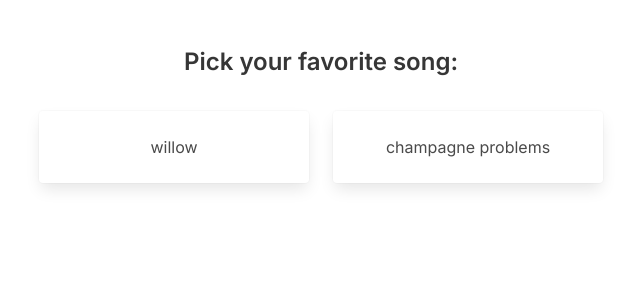
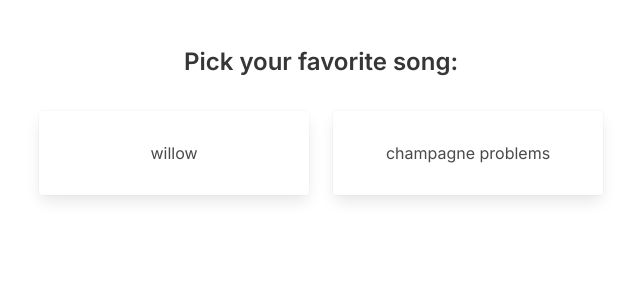
Before and after one commit to felicialyden/song-sorter, a Next.js app: page /sorter/evermore in a window 1280 px wide. Shown: the top 300 px of the page, without its empty margins (319-959 px from the left). Built offline with nearby package versions, Linux system fonts and the light colour scheme.

Commit message:
style card

```diff
--- a/src/app/sorter/[id]/page.tsx
+++ b/src/app/sorter/[id]/page.tsx
@@ -2,6 +2,7 @@
 import React, { useState } from "react";
 import { evermore } from "@/evermore";
 import Card from "@/components/Card";
+import './sorter.scss'
 
 const Page = () => {
   const [currentRanking, setCurrentRanking] = useState(evermore);
--- /dev/null
+++ b/src/app/sorter/[id]/sorter.scss
@@ -0,0 +1,10 @@
+.card {
+    height: 100%;
+    display: flex;
+    justify-content: center;
+    align-items: center;
+}
+
+.card:hover {
+    background-color: aliceblue;
+}
```
Also changed, not shown: src/app/globals.scss (line endings or trailing spaces).
